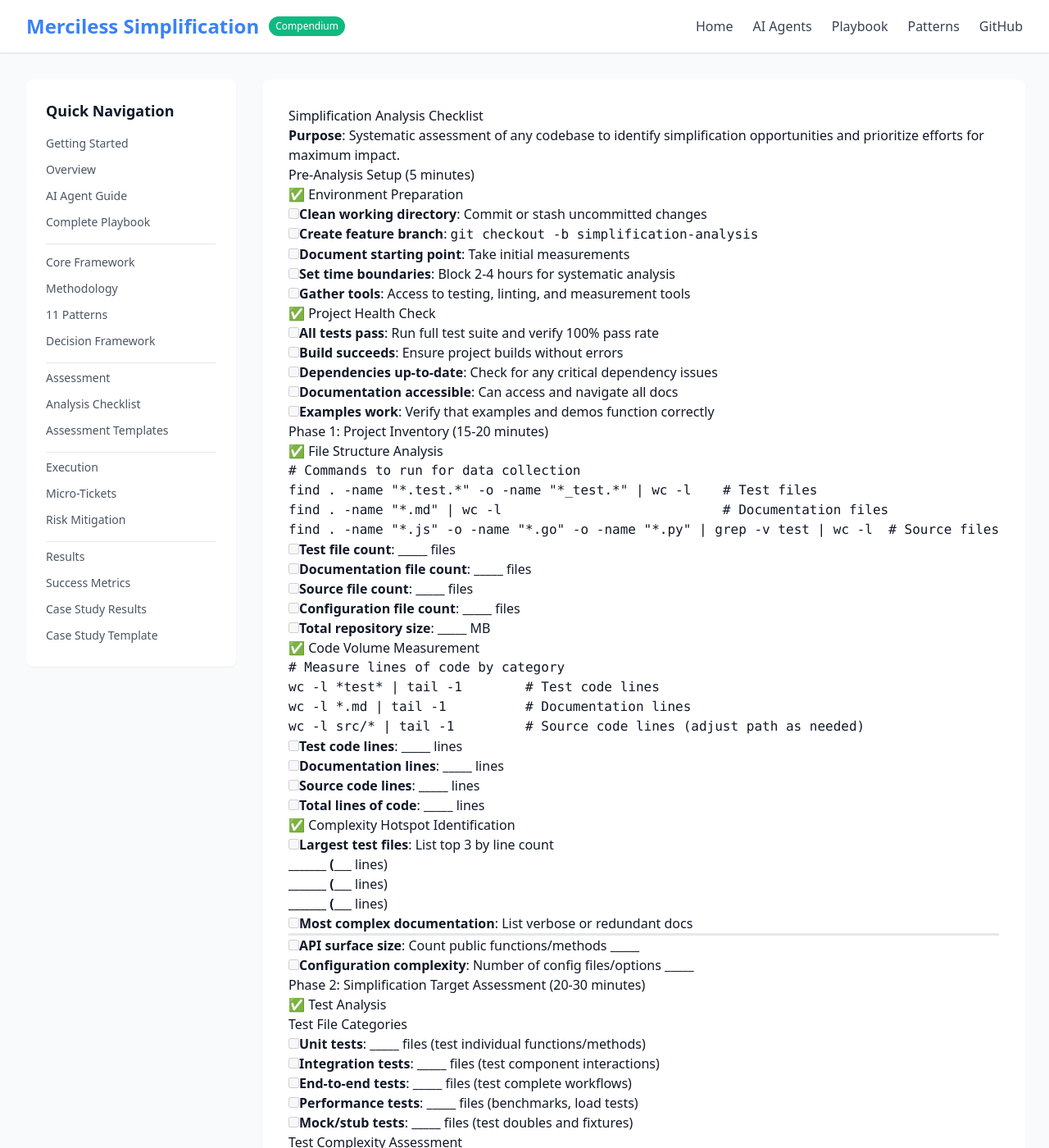
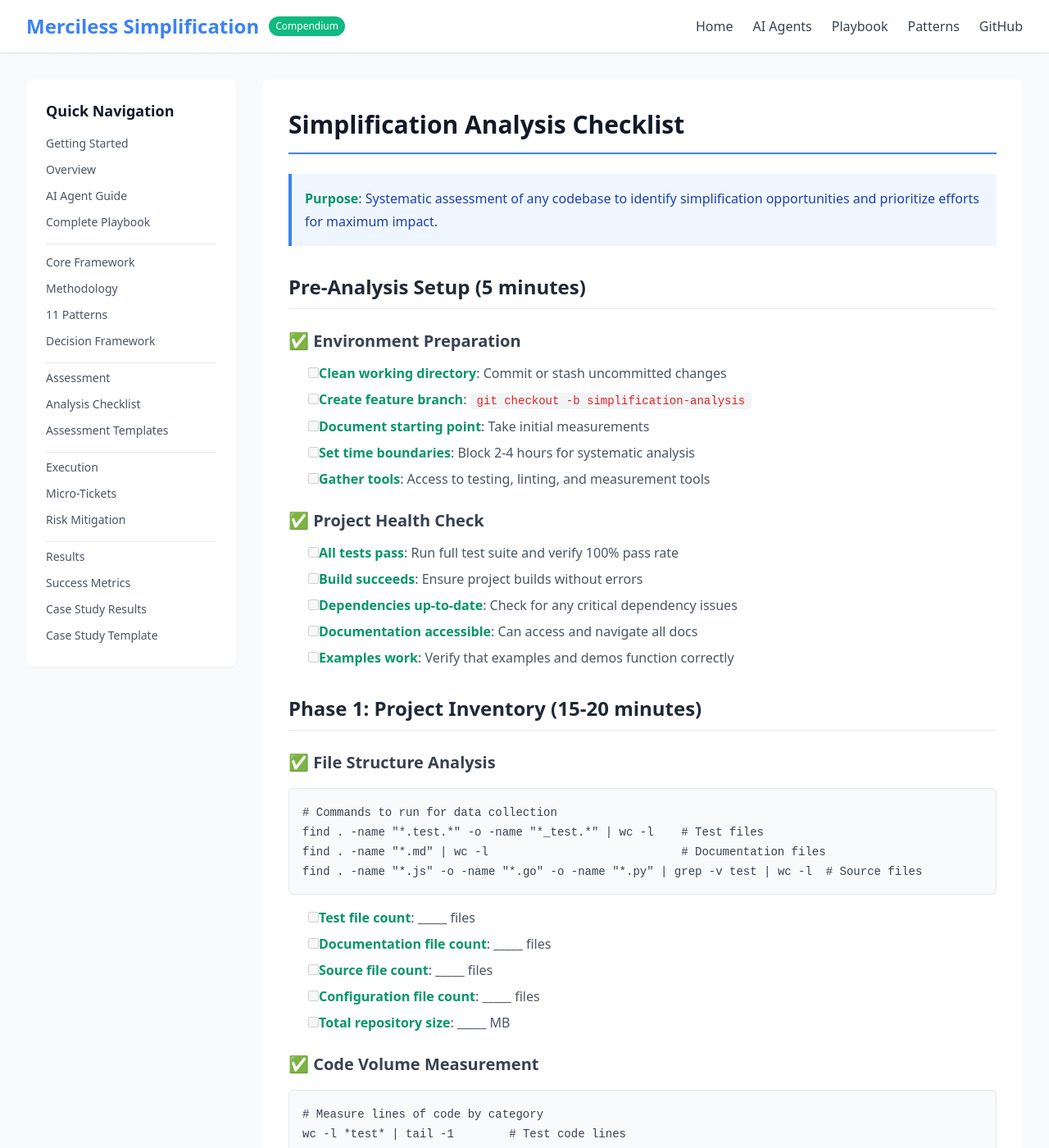
Before and after one commit to mfenderov/merciless-simplification, a Jekyll site: the page built from SIMPLIFICATION_ANALYSIS_CHECKLIST.md, in a window 1280 px wide and 1400 px high. Shown: the whole window at 82% size. Built offline with Jekyll 4.4.1, drawn with Linux system fonts in a browser that asks for light colours; nearby versions of some CDN libraries.

Commit message:
Fix broken markdown rendering in articles
- Replace @apply Tailwind directives with standard CSS
- GitHub Pages was not processing @apply properly
- Use explicit CSS values instead of Tailwind classes
- Ensure all markdown elements render with proper styling:
  * Headings with proper hierarchy and borders
  * Blockquotes with blue backgrounds for methodology callouts
  * Code blocks with gray backgrounds and proper fonts
  * Links, tables, lists with clean styling
  * Good typography and spacing throughout

Articles should now render properly with clean, readable styling

🤖 Generated with [Claude Code](https://claude.ai/code)

Co-Authored-By: Claude <noreply@anthropic.com>

```diff
--- a/_layouts/default.html
+++ b/_layouts/default.html
@@ -26,26 +26,113 @@
         }
     </script>
 
-    <!-- Minimal content styling -->
+    <!-- Simple CSS for markdown content -->
     <style>
-        /* Clean, simple styling for markdown content */
-        main h1 { @apply text-3xl font-bold text-gray-900 mb-6 border-b-2 border-blue-500 pb-3; }
-        main h2 { @apply text-2xl font-semibold text-gray-800 mb-4 mt-8 border-b border-gray-200 pb-2; }
-        main h3 { @apply text-xl font-semibold text-gray-700 mb-3 mt-6; }
-        main h4 { @apply text-lg font-medium text-gray-700 mb-2 mt-4; }
-        main p { @apply text-gray-600 mb-4 leading-7; }
-        main blockquote { @apply bg-blue-50 border-l-4 border-blue-500 p-4 my-6 rounded-r; }
-        main blockquote p { @apply mb-0 text-blue-900 font-medium; }
-        main ul, main ol { @apply mb-4 pl-6; }
-        main li { @apply text-gray-600 mb-2; }
-        main a { @apply text-blue-600 hover:text-blue-800 underline; }
-        main strong { @apply font-semibold text-green-600; }
-        main code { @apply bg-gray-100 px-2 py-1 rounded text-sm font-mono text-red-600; }
-        main pre { @apply bg-gray-50 border border-gray-200 rounded p-4 overflow-x-auto my-4; }
-        main pre code { @apply bg-transparent p-0 text-gray-700; }
-        main table { @apply w-full border-collapse border border-gray-300 my-4; }
-        main th { @apply bg-gray-50 border border-gray-300 px-4 py-2 font-semibold text-left; }
-        main td { @apply border border-gray-300 px-4 py-2; }
+        main h1 {
+            font-size: 1.875rem;
+            font-weight: 700;
+            color: #111827;
+            margin-bottom: 1.5rem;
+            border-bottom: 2px solid #3b82f6;
+            padding-bottom: 0.75rem;
+        }
+        main h2 {
+            font-size: 1.5rem;
+            font-weight: 600;
+            color: #1f2937;
+            margin-bottom: 1rem;
+            margin-top: 2rem;
+            border-bottom: 1px solid #e5e7eb;
+            padding-bottom: 0.5rem;
+        }
+        main h3 {
+            font-size: 1.25rem;
+            font-weight: 600;
+            color: #374151;
+            margin-bottom: 0.75rem;
+            margin-top: 1.5rem;
+        }
+        main h4 {
+            font-size: 1.125rem;
+            font-weight: 500;
+            color: #374151;
+            margin-bottom: 0.5rem;
+            margin-top: 1rem;
+        }
+        main p {
+            color: #4b5563;
+            margin-bottom: 1rem;
+            line-height: 1.75;
+        }
+        main blockquote {
+            background-color: #eff6ff;
+            border-left: 4px solid #3b82f6;
+            padding: 1rem;
+            margin: 1.5rem 0;
+            border-radius: 0 0.25rem 0.25rem 0;
+        }
+        main blockquote p {
+            margin-bottom: 0;
+            color: #1e40af;
+            font-weight: 500;
+        }
+        main ul, main ol {
+            margin-bottom: 1rem;
+            padding-left: 1.5rem;
+        }
+        main li {
+            color: #4b5563;
+            margin-bottom: 0.5rem;
+        }
+        main a {
+            color: #2563eb;
+            text-decoration: underline;
+        }
+        main a:hover {
+            color: #1d4ed8;
+        }
+        main strong {
+            font-weight: 600;
+            color: #059669;
+        }
+        main code {
+            background-color: #f3f4f6;
+            padding: 0.125rem 0.5rem;
+            border-radius: 0.25rem;
+            font-size: 0.875rem;
+            font-family: ui-monospace, SFMono-Regular, monospace;
+            color: #dc2626;
+        }
+        main pre {
+            background-color: #f9fafb;
+            border: 1px solid #e5e7eb;
+            border-radius: 0.375rem;
+            padding: 1rem;
+            overflow-x: auto;
+            margin: 1rem 0;
+        }
+        main pre code {
+            background-color: transparent;
+            padding: 0;
+            color: #374151;
+        }
+        main table {
+            width: 100%;
+            border-collapse: collapse;
+            border: 1px solid #d1d5db;
+            margin: 1rem 0;
+        }
+        main th {
+            background-color: #f9fafb;
+            border: 1px solid #d1d5db;
+            padding: 0.75rem 1rem;
+            font-weight: 600;
+            text-align: left;
+        }
+        main td {
+            border: 1px solid #d1d5db;
+            padding: 0.75rem 1rem;
+        }
     </style>
 </head>
 
```
